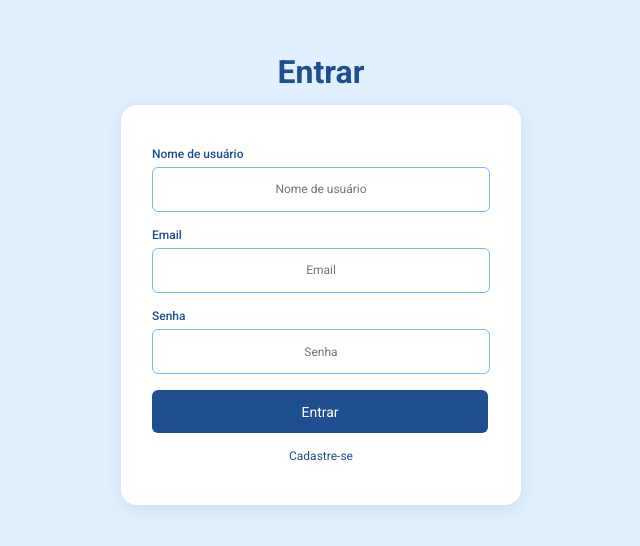
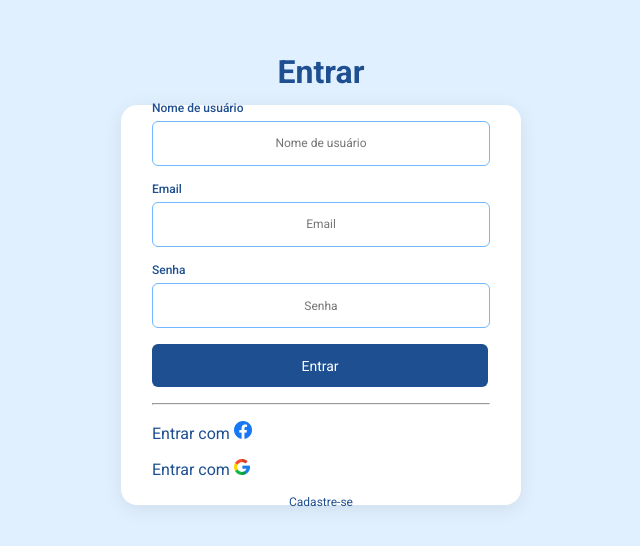
Before and after one commit to guilhermesptech/animatech, a plain HTML site: page public/login.html in a window 1280 px wide. Shown: the part 128-674 px from the top of the page, without its empty margins (319-959 px from the left). Drawn offline with Linux system fonts and the light colour scheme.

Commit message:
refactor: ajuste na estrutura das telas de cadastro e login

```diff
--- a/public/login.html
+++ b/public/login.html
@@ -26,6 +26,13 @@
                 <div class="container-entrar">
                     <a href="#">Entrar</a>
                 </div>
+                <hr>
+                <div class="container-entrar-com">
+                    Entrar com <img src="assets/facebook.png" width="18px">
+                </div>
+                <div class="container-entrar-com">
+                    Entrar com <img src="assets/google.png" width="16px">
+                </div>
                 <div class="container-cadastrar">
                     <a href="cadastro.html">Cadastre-se</a>
                 </div>
```
Also changed, not shown: public/cadastro.html (+3 -3 lines).
